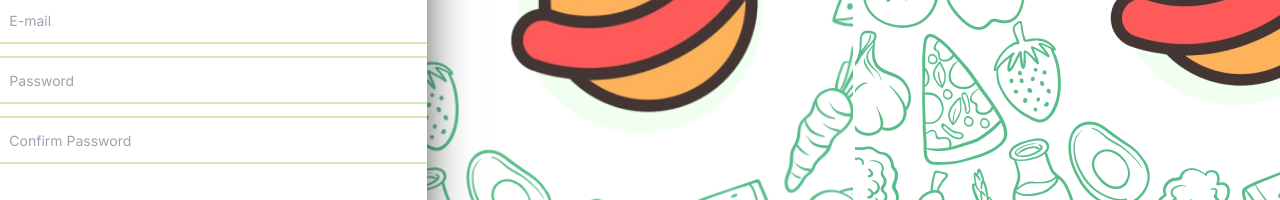
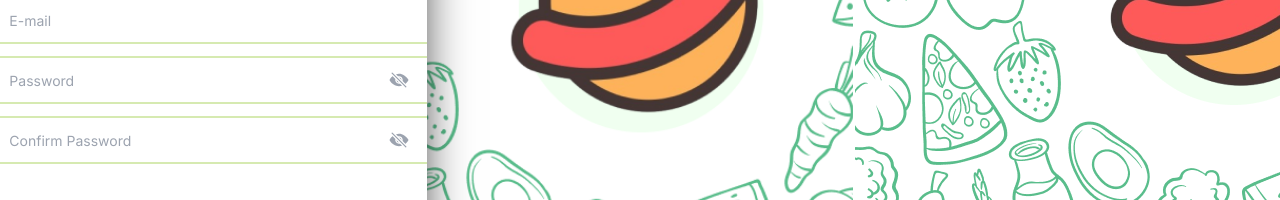
Before and after one commit to NavindaHewawickrama/Tast-Dog, a Next.js app: page /register in a window 1280 px wide. Shown: the part 388-588 px from the top of the page. Built offline with nearby package versions, Linux system fonts and the light colour scheme.

Commit message:
update 1.1.1 7/14 password hide

```diff
--- a/app/(auth)/login/page.tsx
+++ b/app/(auth)/login/page.tsx
@@ -4,7 +4,7 @@ import Image from "next/image";
 import Link from "next/link";
 import React, { useRef } from "react";
 import { useState } from "react";
-import { IoEye } from "react-icons/io5";
+import { IoEye,IoEyeOff } from "react-icons/io5";
 import ForgotPassword from "@/components/models/ForgotPassword";
 import { signInWithGoogle, signInWithFacebook, logInWithGoogle } from '../../auth';
 import { useRouter } from "next/navigation";
@@ -20,6 +20,7 @@ const Login = () => {
   const [error, setError] = useState("");
   const [otp, setOtp] = useState<any>(null);
   const [enteredCode, setEnteredCode] = useState("");
+  const [showPassword, setShowPassword] = useState(false);
   console.log(openModel);
 
   const inputRefs = useRef<Array<HTMLInputElement | null>>([]);
@@ -198,13 +199,16 @@ const Login = () => {
 
             <div className="w-full h-[48px] flex items-center bg-inputBlue mt-5 rounded-lg border-2 border-inputBorder">
               <input
-                type="Password"
+                type={showPassword ? "text" : "password"}
                 placeholder="Password"
                 className="w-[90%] outline-none bg-transparent h-full font-normal text-[14px] text-inputText px-4"
                 onChange={(e) => setPassword(e.target.value)}
               />
               <div className="w-[10%]">
-                <IoEye className="text-gray-400 text-xl" />
+                {/* <IoEye className="text-gray-400 text-xl" onClick={e=> showPassword? setShowPassword(false): setShowPassword(true)} /> */}
+                {
+                  showPassword ? <IoEye className="text-gray-400 text-xl" onClick={e=> setShowPassword(false)} /> : <IoEyeOff className="text-gray-400 text-xl" onClick={e=> setShowPassword(true)} />
+                }
               </div>
             </div>
             <button
--- a/app/(auth)/register/page.tsx
+++ b/app/(auth)/register/page.tsx
@@ -3,7 +3,7 @@
 import Image from "next/image";
 import Link from "next/link";
 import React, { useRef } from "react";
-import { IoEye } from "react-icons/io5";
+import { IoEye,IoEyeOff } from "react-icons/io5";
 import { useRouter } from "next/navigation";
 import { useState } from "react";
 import { signInWithGoogle, signInWithFacebook, signUpWithGoogle } from '../../auth';
@@ -23,6 +23,8 @@ const Register = () => {
   const [nextModel, setNextModel] = useState(true);
   const [otp, setOtp] = useState<any>(null);
   const [enteredCode, setEnteredCode] = useState("");
+  const [showPassword, setShowPassword] = useState(false);
+  const [showConfirmPassword, setShowConfirmPassword] = useState(false);
   var userId = ("");
 
   const inputRefs = useRef<Array<HTMLInputElement | null>>([]);
@@ -127,35 +129,7 @@ const Register = () => {
     }
   };
 
-  // const handleVerifyOTP = async () => {
-  //   console.log(email, otp);
-  //   try {
-  //     const response = await fetch("https://tasty-dog.onrender.com/api/v1/customers/verifyOtp", {
-  //       method: "POST",
-  //       headers: {
-  //         "Content-Type": "application/json",
-  //       },
-  //       body: JSON.stringify({
-  //         emailOrPhoneNumber: email,
-  //         otp: otp,
-  //       }),
-  //     });
 
-  //     if (!response.ok) {
-  //       const errorData = await response.json();
-  //       window.alert(errorData.message || "Invalid contact info");
-  //       console.log("Error response:", errorData);
-  //     } else {
-  //       const data = await response.json();
-  //       window.alert("OTP Correct");
-  //       localStorage.setItem("forgotPasswordEmailorPhoneNumber", email);
-  //       router.push('/delivery');
-  //     }
-  //   } catch (e) {
-  //     console.log("An error occurred:", e);
-  //     window.alert("An error occurred. Please try again later.");
-  //   }
-  // };
 
   const handleVerifyOTP = async () => {
     try {
@@ -260,17 +234,27 @@ const Register = () => {
             </div>
             <div className="w-full h-[48px] flex items-center mt-3 rounded-lg border-2 border-inputBorder">
               <input
-                type="password"
+                type={showPassword? "text": "password"}
                 placeholder="Password"
                 className="w-[90%] outline-none bg-transparent h-full font-normal text-[14px] text-inputText px-4"
                 onChange={(e) => setPassword(e.target.value)} />
+                <div className="w-[10%]">
+                  {
+                    showPassword ? <IoEye className="text-gray-400 text-xl" onClick={e=> setShowPassword(false)} /> : <IoEyeOff className="text-gray-400 text-xl" onClick={e=> setShowPassword(true)} />
+                  }
+                </div>
             </div>
             <div className="w-full h-[48px] flex items-center mt-3 rounded-lg border-2 border-inputBorder">
               <input
-                type="password"
+                type={showConfirmPassword?"text":"password"}
                 placeholder="Confirm Password"
                 className="w-[90%] outline-none bg-transparent h-full font-normal text-[14px] text-inputText px-4"
                 onChange={(e) => setConfirmPassword(e.target.value)} />
+                <div className="w-[10%]">
+                  {
+                    showConfirmPassword ? <IoEye className="text-gray-400 text-xl" onClick={e=> setShowConfirmPassword(false)} /> : <IoEyeOff className="text-gray-400 text-xl" onClick={e=> setShowConfirmPassword(true)} />
+                  }
+                </div>
             </div>
             <button
               onClick={() => handleSubmit()}
```
